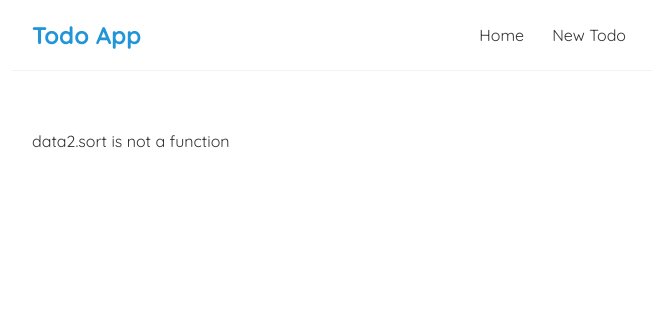
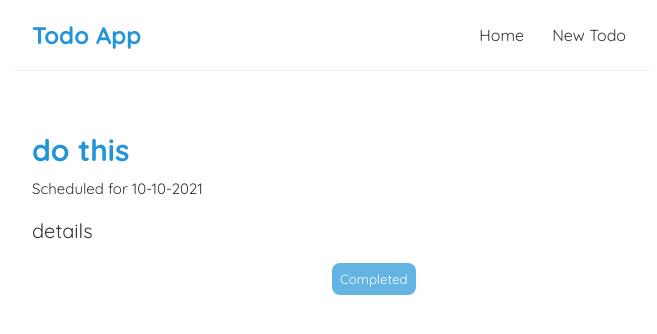
Before and after one commit to sau-rav/todo_app, a React (Create React App) app: page /todos/3 in a window 1280 px wide. Shown: the top 334 px of the page, without its empty margins (308-965 px from the left). Built offline with nearby package versions, Linux system fonts and the light colour scheme; data requests are answered from the project's data file.

Commit message:
corner case

```diff
--- a/src/useFetch.js
+++ b/src/useFetch.js
@@ -20,8 +20,10 @@ const useFetch = (url, date) => {
 					var filtered_data = data.filter((entry) => { return entry.date === date })
 					setData(filtered_data)
 				} else {
-					data.sort((e1, e2) =>
+					if(data.length > 1) {
+						data.sort((e1, e2) =>
 						e1.date.split('-').reverse().join('-') > e2.date.split('-').reverse().join('-'))
+					}
 					setData(data)
 				}
 				setIsPending(false)
```
